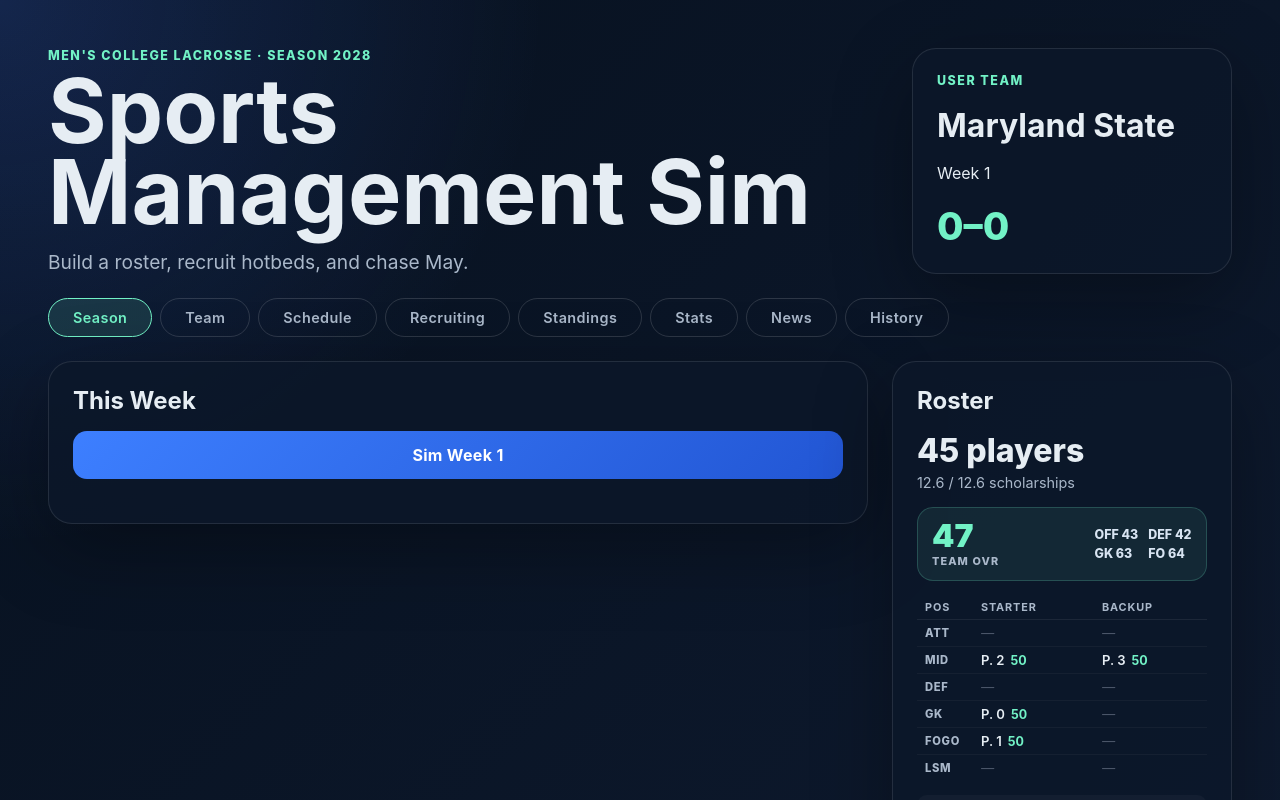
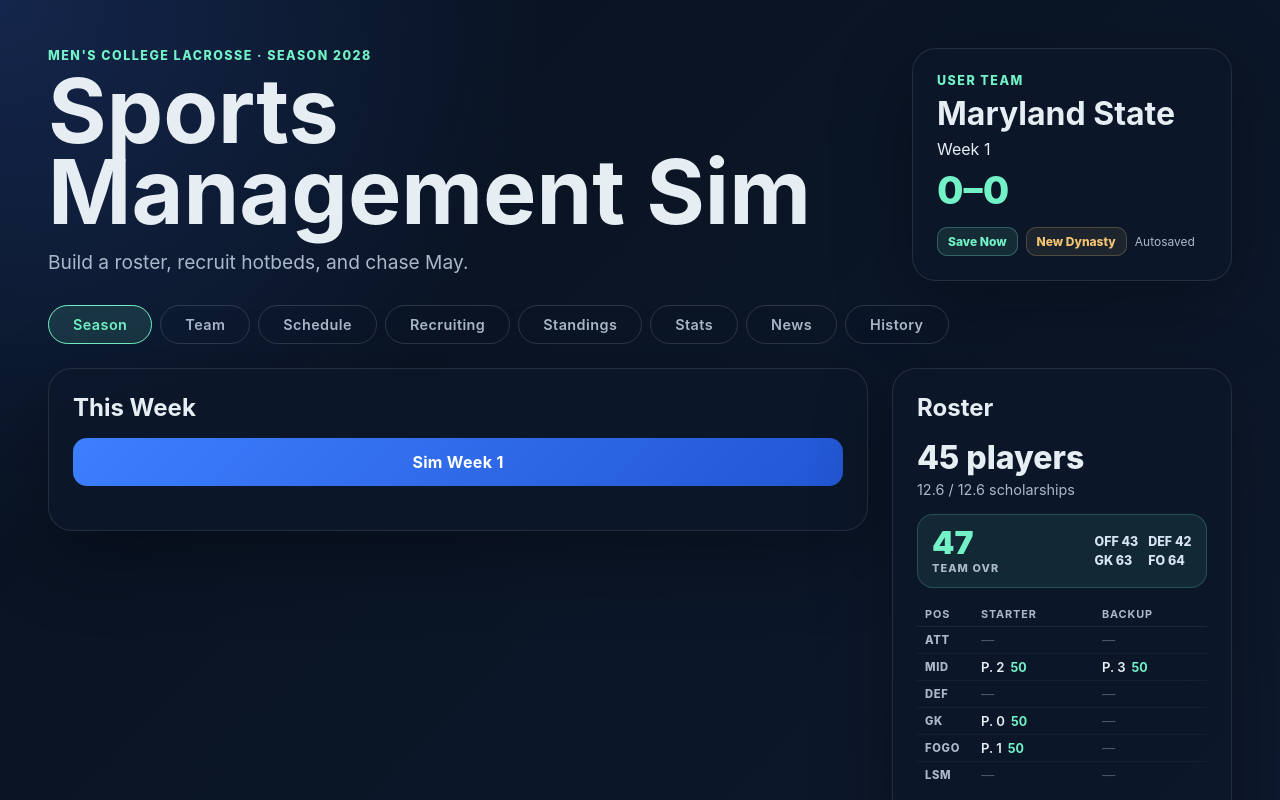
Before and after one commit to scottflowers14/sports-management-sim, a React (Vite) app in the folder apps/desktop/: page / in a window 1280 px wide. Shown: the top 800 px of the page. Built offline with nearby package versions, Linux system fonts and the light colour scheme.

Commit message:
feat: persist dynasty saves locally

```diff
--- a/apps/desktop/src/App.css
+++ b/apps/desktop/src/App.css
@@ -100,6 +100,36 @@ h2 {
   font-weight: 700;
   color: #f2c472;
   letter-spacing: 0.04em;
+}
+
+.save-actions {
+  align-items: center;
+  display: flex;
+  flex-wrap: wrap;
+  gap: 8px;
+  margin-top: 6px;
+}
+
+.save-actions button {
+  background: rgba(114, 242, 198, 0.1);
+  border: 1px solid rgba(114, 242, 198, 0.28);
+  border-radius: 10px;
+  color: #72f2c6;
+  cursor: pointer;
+  font-size: 0.75rem;
+  font-weight: 800;
+  padding: 6px 10px;
+}
+
+.save-actions button:last-of-type {
+  background: rgba(242, 196, 114, 0.08);
+  border-color: rgba(242, 196, 114, 0.24);
+  color: #f2c472;
+}
+
+.save-actions span {
+  color: #aab8ca;
+  font-size: 0.75rem;
 }
 
 .metric {
--- a/apps/desktop/src/App.tsx
+++ b/apps/desktop/src/App.tsx
@@ -1,4 +1,4 @@
-import { useState, useCallback, useRef } from 'react';
+import { useState, useCallback, useRef, useEffect } from 'react';
 import {
   advanceSeasonWeek,
   applyScholarshipOffer,
@@ -39,6 +39,7 @@ import { TeamScreen } from './screens/TeamScreen';
 import { ScheduleScreen } from './screens/ScheduleScreen';
 import { formatTeamName, formatTeamShort } from './ui/format';
 import type { BoxScoreData } from './ui/types';
+import { clearDynastyState, loadDynastyState, saveDynastyState } from './persistence';
 import './App.css';
 
 const initialDynasty = createNewLacrosseDynasty({
@@ -60,24 +61,65 @@ type View =
   | 'stats';
 
 export function App() {
-  const [dynasty, setDynasty] = useState<LacrosseDynastyState>(initialDynasty);
+  const [loadedSave] = useState(() => loadDynastyState());
+  const [dynasty, setDynasty] = useState<LacrosseDynastyState>(loadedSave?.dynasty ?? initialDynasty);
   const [view, setView] = useState<View>('season');
-  const [lastSimWeek, setLastSimWeek] = useState<number | null>(null);
-  const [offseasonSummary, setOffseasonSummary] = useState<OffseasonSummary | null>(null);
-  const [rankings, setRankings] = useState<RankingEntry[]>([]);
-  const [newsItems, setNewsItems] = useState<NewsItem[]>([]);
+  const [lastSimWeek, setLastSimWeek] = useState<number | null>(loadedSave?.lastSimWeek ?? null);
+  const [offseasonSummary, setOffseasonSummary] = useState<OffseasonSummary | null>(loadedSave?.offseasonSummary ?? null);
+  const [rankings, setRankings] = useState<RankingEntry[]>(loadedSave?.rankings ?? []);
+  const [newsItems, setNewsItems] = useState<NewsItem[]>(loadedSave?.newsItems ?? []);
   const [selectedPlayerId, setSelectedPlayerId] = useState<string | null>(null);
-  const [tournament, setTournament] = useState<TournamentState | null>(null);
-  const [dynastyHistory, setDynastyHistory] = useState<DynastySeasonRecord[]>([]);
-  const [injuries, setInjuries] = useState<InjuredPlayer[]>([]);
+  const [tournament, setTournament] = useState<TournamentState | null>(loadedSave?.tournament ?? null);
+  const [dynastyHistory, setDynastyHistory] = useState<DynastySeasonRecord[]>(loadedSave?.dynastyHistory ?? []);
+  const [injuries, setInjuries] = useState<InjuredPlayer[]>(loadedSave?.injuries ?? []);
   const [selectedBoxScore, setSelectedBoxScore] = useState<BoxScoreData | null>(null);
-  const [scouting, setScouting] = useState<ScoutingState>(() => createScoutingState(3));
-  const [seasonStats, setSeasonStats] = useState<SeasonStatsMap>(() => emptySeasonStats());
+  const [scouting, setScouting] = useState<ScoutingState>(() => loadedSave?.scouting ?? createScoutingState(3));
+  const [seasonStats, setSeasonStats] = useState<SeasonStatsMap>(() => loadedSave?.seasonStats ?? emptySeasonStats());
+  const [saveStatus, setSaveStatus] = useState(() => (loadedSave ? 'Loaded local save' : 'Autosave ready'));
 
   const rankingsRef = useRef<RankingEntry[]>(rankings);
   rankingsRef.current = rankings;
   const injuriesRef = useRef<InjuredPlayer[]>(injuries);
   injuriesRef.current = injuries;
+
+  const persistDynasty = useCallback((status = 'Saved locally') => {
+    saveDynastyState({
+      dynasty,
+      lastSimWeek,
+      offseasonSummary,
+      rankings,
+      newsItems,
+      tournament,
+      dynastyHistory,
+      injuries,
+      scouting,
+      seasonStats,
+    });
+    setSaveStatus(status);
+  }, [dynasty, lastSimWeek, offseasonSummary, rankings, newsItems, tournament, dynastyHistory, injuries, scouting, seasonStats]);
+
+  useEffect(() => {
+    const timeout = window.setTimeout(() => persistDynasty('Autosaved'), 300);
+    return () => window.clearTimeout(timeout);
+  }, [persistDynasty]);
+
+  const resetDynasty = useCallback(() => {
+    clearDynastyState();
+    setDynasty(initialDynasty);
+    setView('season');
+    setLastSimWeek(null);
+    setOffseasonSummary(null);
+    setRankings([]);
+    setNewsItems([]);
+    setSelectedPlayerId(null);
+    setTournament(null);
+    setDynastyHistory([]);
+    setInjuries([]);
+    setSelectedBoxScore(null);
+    setScouting(createScoutingState(3));
+    setSeasonStats(emptySeasonStats());
+    setSaveStatus('New dynasty started');
+  }, []);
 
   const userTeam = dynasty.season.teams.find((t) => t.id === dynasty.userTeamId);
 
@@ -312,6 +354,15 @@ export function App() {
           {injuredCount > 0 && (
             <span className="injury-count">{injuredCount} injured</span>
           )}
+          <div className="save-actions" aria-label="Save controls">
+            <button type="button" onClick={() => persistDynasty()}>
+              Save Now
+            </button>
+            <button type="button" onClick={resetDynasty}>
+              New Dynasty
+            </button>
+            <span>{saveStatus}</span>
+          </div>
         </section>
       </header>
 
--- /dev/null
+++ b/apps/desktop/src/persistence.ts
@@ -0,0 +1,58 @@
+import type { LacrosseDynastyState } from '@sports-management-sim/sport-lacrosse';
+import type { OffseasonSummary, InjuredPlayer } from './dynasty-helpers';
+import type { RankingEntry } from './rankings';
+import type { NewsItem } from './news-feed';
+import type { TournamentState } from './tournament';
+import type { DynastySeasonRecord } from './history';
+import type { ScoutingState } from './scouting';
+import type { SeasonStatsMap } from './stats';
+
+export const DYNASTY_SAVE_VERSION = 1;
+export const DYNASTY_SAVE_KEY = 'sports-management-sim:dynasty-save:v1';
+
+export interface DynastySaveState {
+  dynasty: LacrosseDynastyState;
+  lastSimWeek: number | null;
+  offseasonSummary: OffseasonSummary | null;
+  rankings: RankingEntry[];
+  newsItems: NewsItem[];
+  tournament: TournamentState | null;
+  dynastyHistory: DynastySeasonRecord[];
+  injuries: InjuredPlayer[];
+  scouting: ScoutingState;
+  seasonStats: SeasonStatsMap;
+}
+
+interface PersistedDynastySave extends DynastySaveState {
+  version: typeof DYNASTY_SAVE_VERSION;
+  savedAt: string;
+}
+
+export function saveDynastyState(state: DynastySaveState, storage: Storage = window.localStorage): PersistedDynastySave {
+  const save: PersistedDynastySave = {
+    version: DYNASTY_SAVE_VERSION,
+    savedAt: new Date().toISOString(),
+    ...state,
+  };
+  storage.setItem(DYNASTY_SAVE_KEY, JSON.stringify(save));
+  return save;
+}
+
+export function loadDynastyState(storage: Storage = window.localStorage): PersistedDynastySave | null {
+  const raw = storage.getItem(DYNASTY_SAVE_KEY);
+  if (!raw) return null;
+
+  try {
+    const parsed = JSON.parse(raw) as Partial<PersistedDynastySave>;
+    if (parsed.version !== DYNASTY_SAVE_VERSION || !parsed.dynasty) {
+      return null;
+    }
+    return parsed as PersistedDynastySave;
+  } catch {
+    return null;
+  }
+}
+
+export function clearDynastyState(storage: Storage = window.localStorage): void {
+  storage.removeItem(DYNASTY_SAVE_KEY);
+}
```
Also changed, not shown: 1 other file (tests, documents, lock files or other folders).
